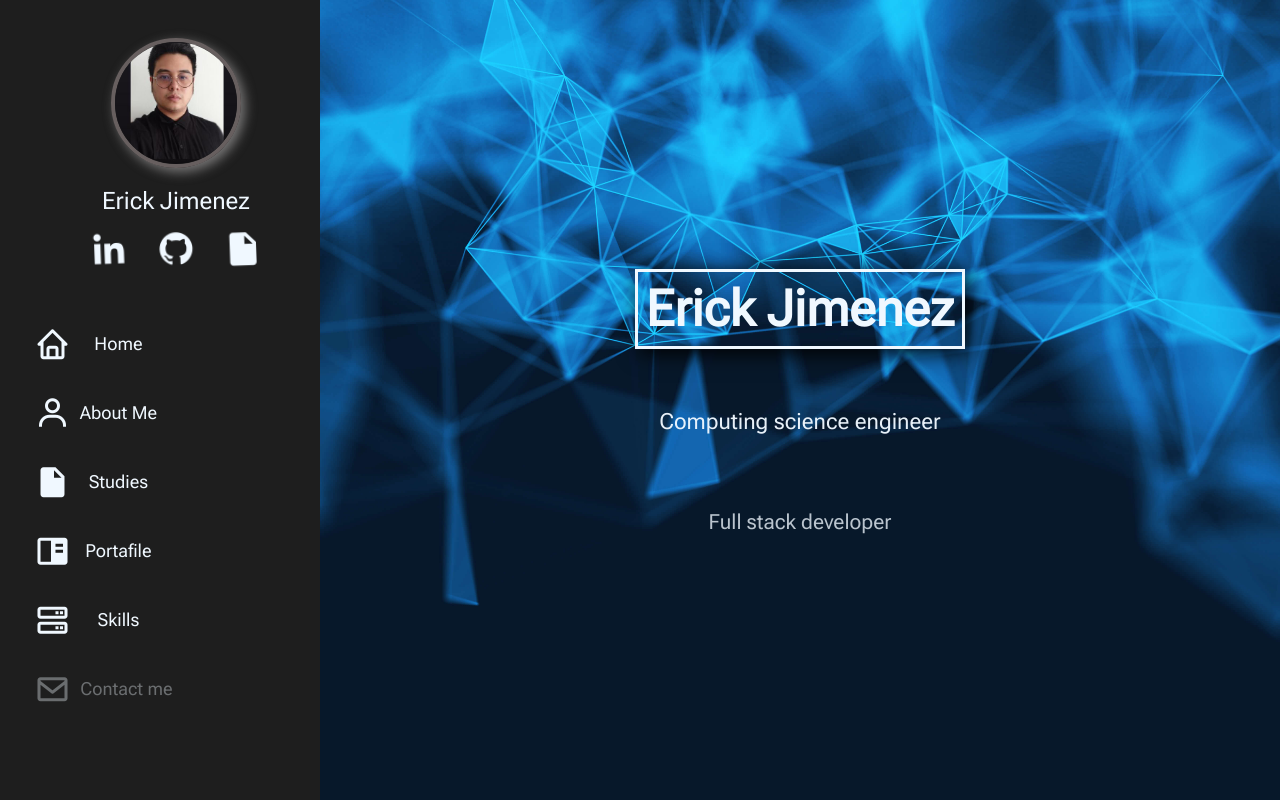
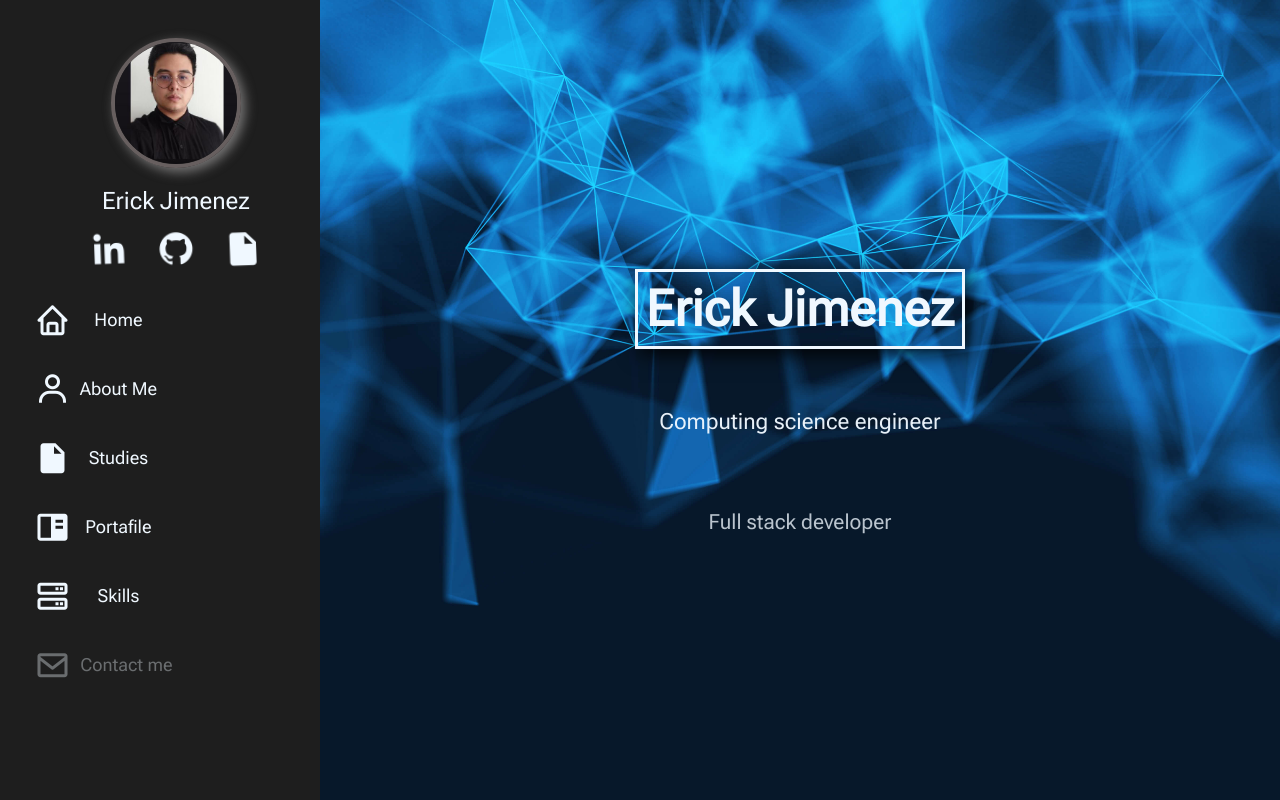
Before and after one commit to erfajc97/Porfolio, a React (Vite) app: page / in a window 1280 px wide. Shown: the top 800 px of the page. Built offline with nearby package versions, Linux system fonts and the light colour scheme.

Commit message:
casi terminado

```diff
--- a/src/assets/Style/nav.css
+++ b/src/assets/Style/nav.css
@@ -81,7 +81,7 @@ i{
     flex-direction: column;
     gap: 3rem;
     align-items: center;
-    margin-top: 4rem;
+    margin-top: 2.5rem;
 }
 
 a{
--- a/src/assets/components/Portafolio.jsx
+++ b/src/assets/components/Portafolio.jsx
@@ -32,6 +32,7 @@ const Portafolio = () => {
 
       <div className="container_img_portfolio">
         <div className="container_info_img_porfolio">
+
           <img className="img_porf" id="img6" src={img6} alt="" />
           <div className="container_buttons_porfolio">
             <p className="btn-links_porfolio">
```
